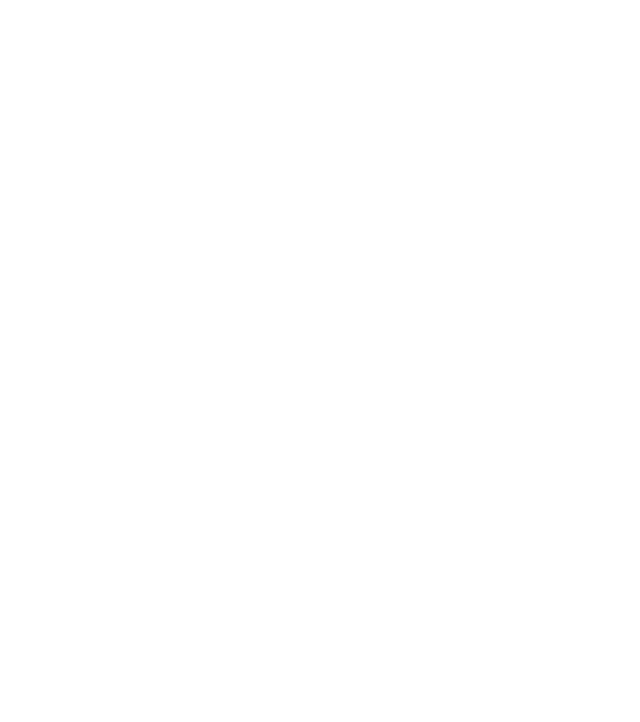
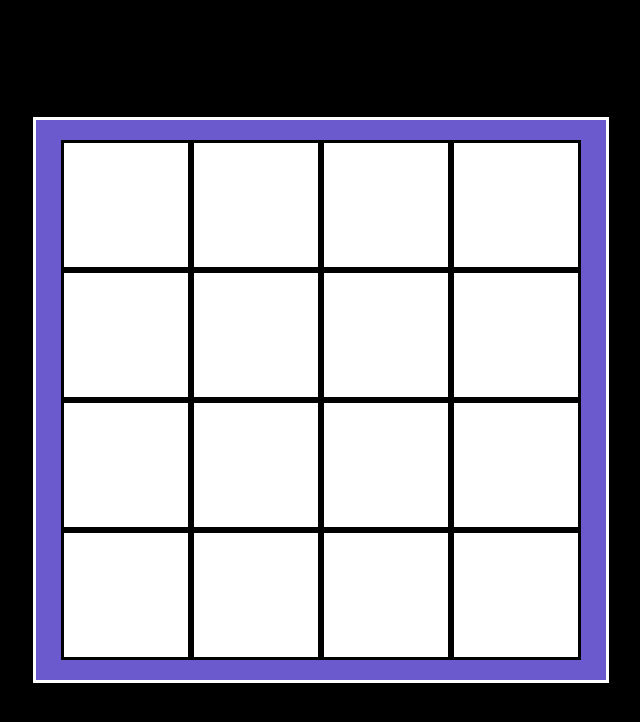
Before and after one commit to Jaren-Wheeler/etch_a_sketch, a plain HTML site: page index.html in a window 1280 px wide. Shown: the whole page, without its empty margins (319-959 px from the left). Drawn offline with Linux system fonts and the light colour scheme.

Commit message:
Create grid. Create the elements in JS, adding them as children nodes to the window class. Then style the divs to fit as a square 4x4 grid on the page.

```diff
--- a/index.html
+++ b/index.html
@@ -3,11 +3,12 @@
     <head>
         <meta charset="UTF-8">
         <title>Etch a Sketch</title>
-        <style href="style.css"></style>
+        <link rel="stylesheet" href="style.css">
     </head>
     <body>
         <div class ="window">
 
         </div>
+        <script src="script.js"></script>
     </body>
 </html>
--- a/script.js
+++ b/script.js
@@ -1,40 +1,53 @@
 
-let createElement = (element) => {
-    return document.createElement(element);
-}
+let win = document.querySelector(".window");
 
-const window = document.querySelector(".window");
+let square1 = document.createElement("div");
+let square2 = document.createElement("div");
+let square3 = document.createElement("div");
+let square4 = document.createElement("div");
+let square5 = document.createElement("div");
+let square6 = document.createElement("div");
+let square7 = document.createElement("div");
+let square8 = document.createElement("div");
+let square9 = document.createElement("div");
+let square10 = document.createElement("div");
+let square11 = document.createElement("div");
+let square12 = document.createElement("div");
+let square13 = document.createElement("div");
+let square14 = document.createElement("div");
+let square15 = document.createElement("div");
+let square16 = document.createElement("div");
 
-let square1 = createElement("div");
-let square2 = createElement("div");
-let square3 = createElement("div");
-let square4 = createElement("div");
-let square5 = createElement("div");
-let square6 = createElement("div");
-let square7 = createElement("div");
-let square8 = createElement("div");
-let square9 = createElement("div");
-let square10 = createElement("div");
-let square11 = createElement("div");
-let square12 = createElement("div");
-let square13= createElement("div");
-let square14 = createElement("div");
-let square15 = createElement("div");
-let square16 = createElement("div");
+square1.setAttribute("class", "square1");
+square2.setAttribute("class", "square2");
+square3.setAttribute("class", "square3");
+square4.setAttribute("class", "square4");
+square5.setAttribute("class", "square5");
+square6.setAttribute("class", "square6");
+square7.setAttribute("class", "square7");
+square8.setAttribute("class", "square8");
+square9.setAttribute("class", "square9");
+square10.setAttribute("class", "square10");
+square11.setAttribute("class", "square11");
+square12.setAttribute("class", "square12");
+square13.setAttribute("class", "square13");
+square14.setAttribute("class", "square14");
+square15.setAttribute("class", "square15");
+square16.setAttribute("class", "square16");
 
-window.appendChild(square1);
-window.appendChild(square2);
-window.appendChild(square3);
-window.appendChild(square4);
-window.appendChild(square5);
-window.appendChild(square6);
-window.appendChild(square7);
-window.appendChild(square8);
-window.appendChild(square9);
-window.appendChild(square10);
-window.appendChild(square11);
-window.appendChild(square12);
-window.appendChild(square13);
-window.appendChild(square14);
-window.appendChild(square15);
-window.appendChild(square16);
+win.appendChild(square1);
+win.appendChild(square2);
+win.appendChild(square3);
+win.appendChild(square4);
+win.appendChild(square5);
+win.appendChild(square6);
+win.appendChild(square7);
+win.appendChild(square8);
+win.appendChild(square9);
+win.appendChild(square10);
+win.appendChild(square11);
+win.appendChild(square12);
+win.appendChild(square13);
+win.appendChild(square14);
+win.appendChild(square15);
+win.appendChild(square16);
--- /dev/null
+++ b/style.css
@@ -0,0 +1,46 @@
+
+* {
+    box-sizing: border-box;
+}
+
+body {
+    margin: 0;
+    display: flex;
+    justify-content: center;
+    align-items: center;
+    min-height: 100vh;
+    background-color: black;
+
+}
+
+.window {
+    display: flex;
+    flex-wrap: wrap;
+    justify-content: center;
+    align-items: center;
+    background-color: slateblue;
+    padding: 20px;
+    width: 45%;
+    border: solid white;
+}
+.square1,
+.square2,
+.square3,
+.square4,
+.square5,
+.square6,
+.square7,
+.square8,
+.square9,
+.square10,
+.square11,
+.square12,
+.square13,
+.square14,
+.square15,
+.square16 {
+    background-color: white;
+    border: solid black;
+    width: 24.5%;
+    aspect-ratio: 1 / 1;
+}
```
